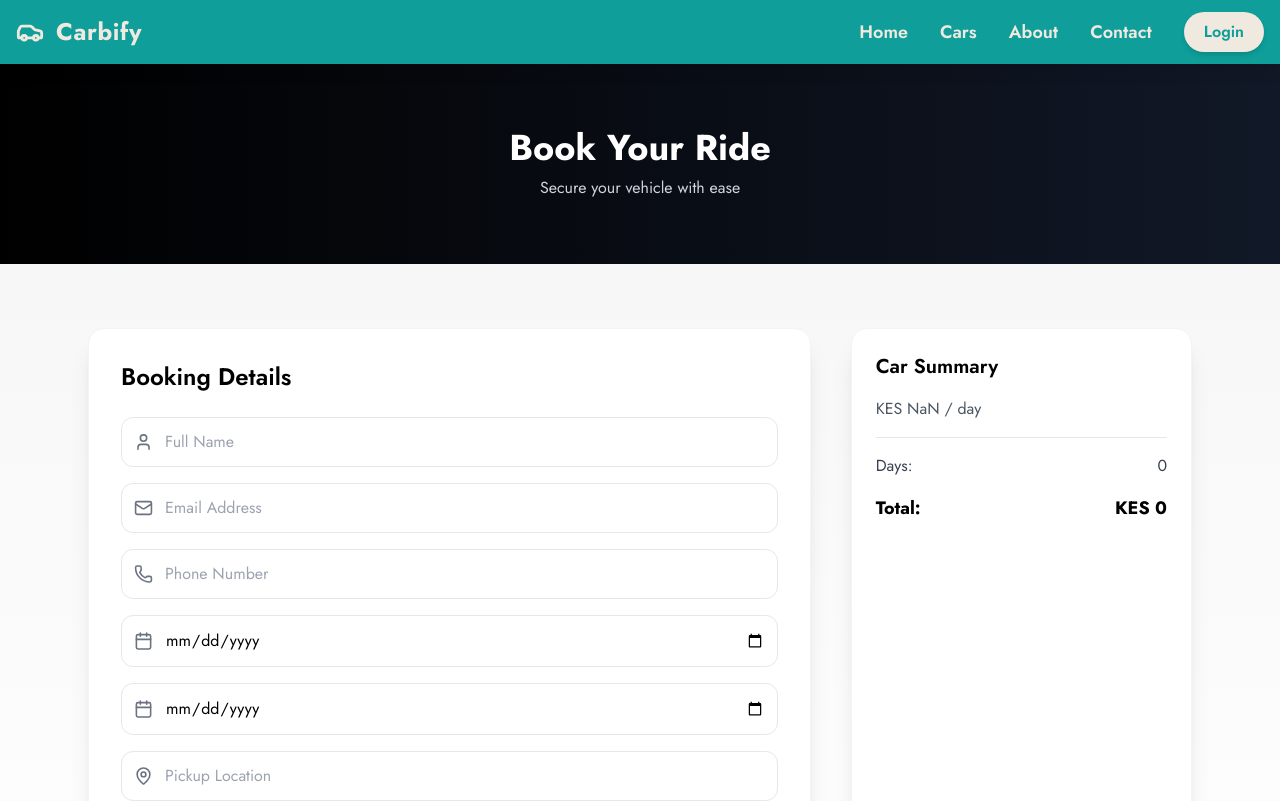
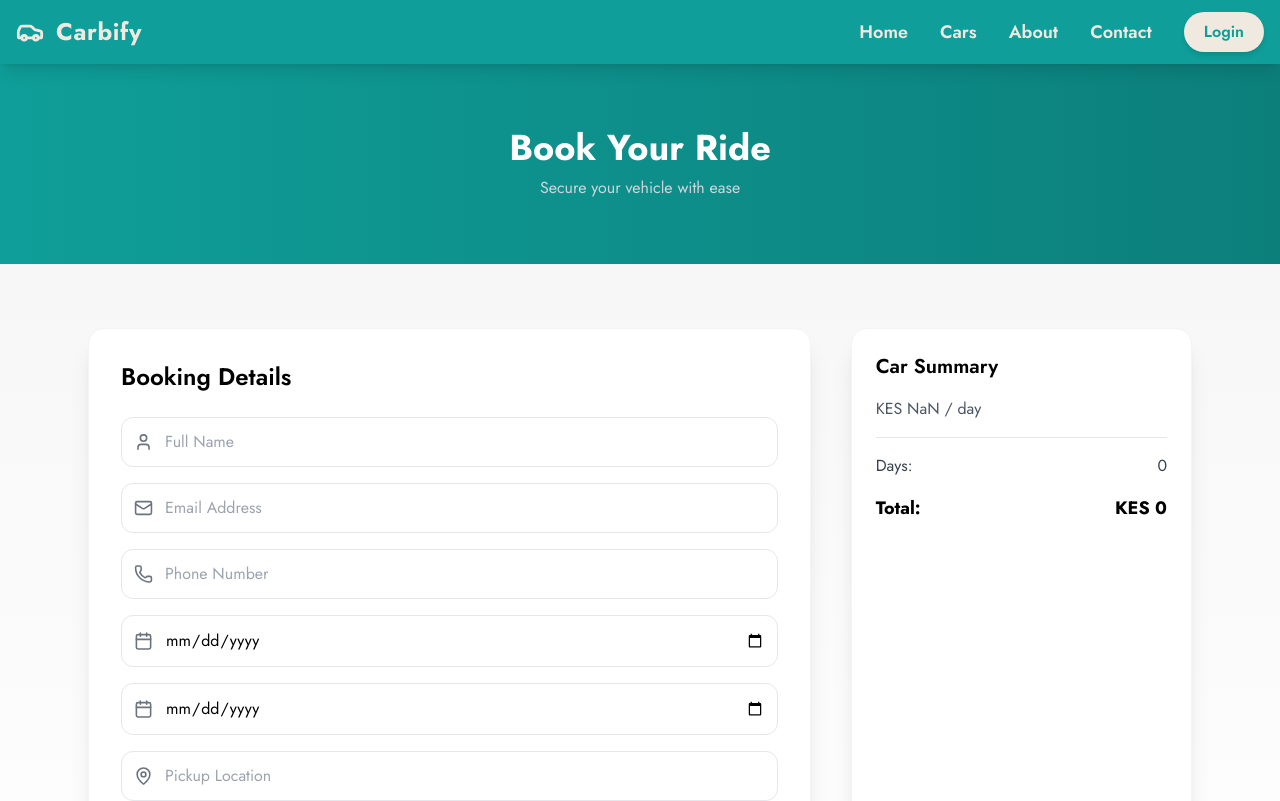
Before and after one commit to Griffinsshem/Carbify, a Next.js app: page /booking in a window 1280 px wide. Shown: the top 801 px of the page. Built offline with nearby package versions, Linux system fonts and the light colour scheme.

Commit message:
feat: update the hero section background in bookings page

```diff
--- a/src/app/booking/page.js
+++ b/src/app/booking/page.js
@@ -38,7 +38,7 @@ export default function BookingPage() {
   return (
     <div className="min-h-screen bg-gradient-to-b from-neutral-100 to-white">
       {/* Hero */}
-      <div className="py-16 text-center bg-gradient-to-r from-black to-gray-900 text-white">
+      <div className="py-16 text-center bg-gradient-to-r from-[#0F9E99] to-[#0C7F7B] text-white">
         <h1 className="text-4xl font-bold">Book Your Ride</h1>
         <p className="text-gray-300 mt-2">Secure your vehicle with ease</p>
       </div>
```
